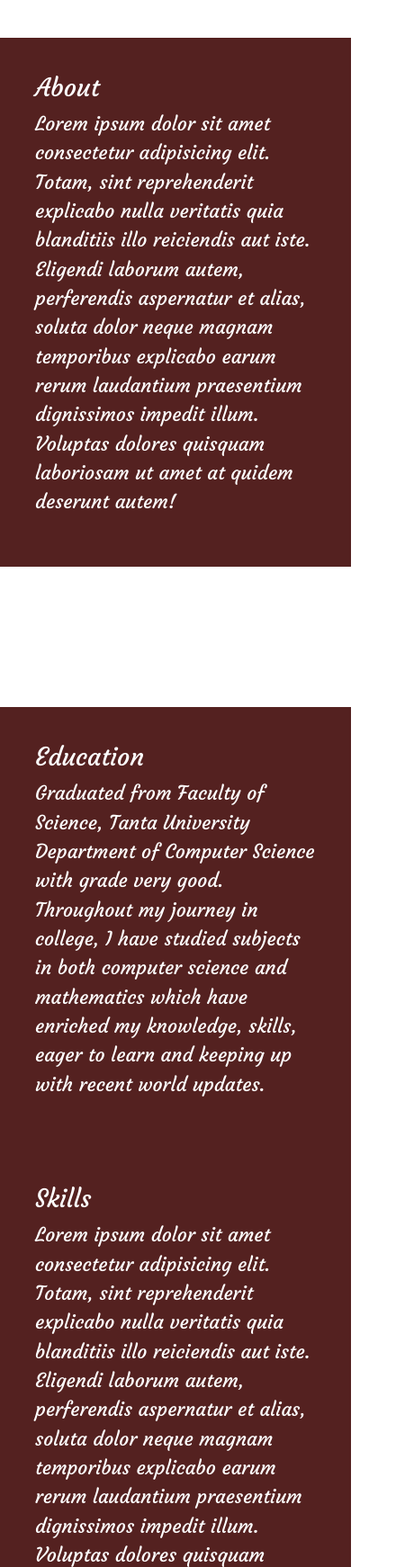
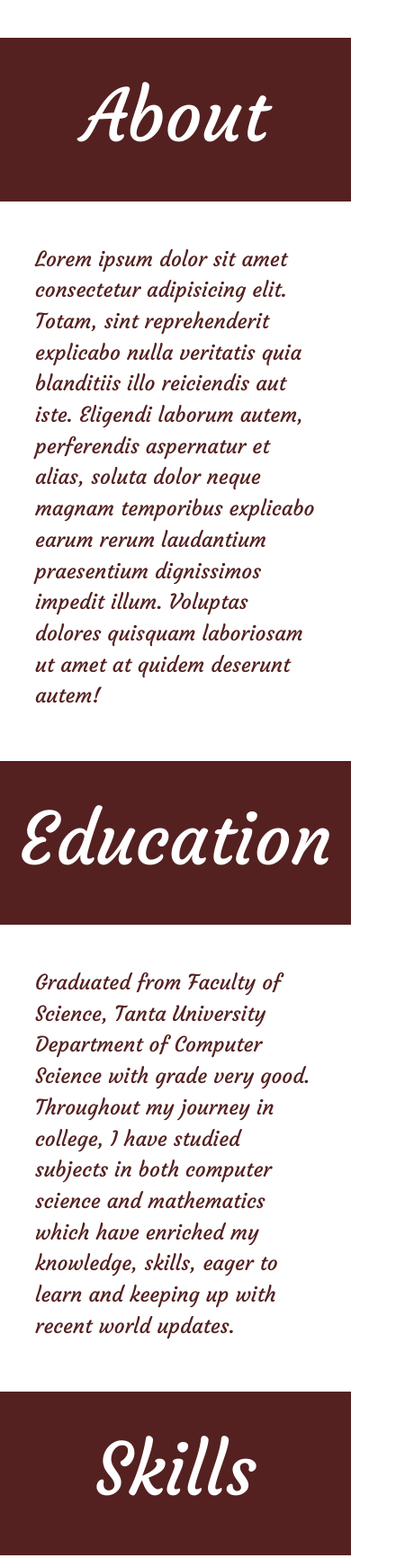
Before and after one commit to EbraheemTammam/Portfolio, a plain HTML site: page index.html in a window 390 px wide. Shown: the part 1060-2802 px from the top of the page at 90% size, 440 px wide, since content can reach past the window. Drawn offline with Linux system fonts and the light colour scheme.

Commit message:
main styles

```diff
--- a/index.html
+++ b/index.html
@@ -58,52 +58,11 @@
         </header>
         <main class="m-0">
             <section id="about" class="d-flex m-0">
-                <div class="first-element background-color-main">
+                <div class="first-element background-color-main  d-flex align-items-center justify-content-center">
                     <h1 class="color-white">About</h1>
-                    <p class="color-white mt-2 mt-lg-4 fs-4">
-                        Lorem ipsum dolor sit amet consectetur adipisicing elit. Totam,
-                        sint reprehenderit explicabo nulla veritatis quia blanditiis illo
-                        reiciendis aut iste. Eligendi laborum autem, perferendis aspernatur
-                        et alias, soluta dolor neque magnam temporibus explicabo earum
-                        rerum laudantium praesentium dignissimos impedit illum. Voluptas
-                        dolores quisquam laboriosam ut amet at quidem deserunt autem!
-                    </p>
                 </div>
-                <div class="second-element"></div>
-            </section>
-            <section id="education" class="d-flex m-0">
-                <div class="first-element"></div>
-                <div class="second-element background-color-main">
-                    <h1 class="color-white">Education</h1>
-                    <p class="color-white mt-2 mt-lg-4 fs-4">
-                        Graduated from Faculty of Science, Tanta University
-                        Department of Computer Science with grade very good.
-                        Throughout my journey in college, I have studied
-                        subjects in both computer science and mathematics
-                        which have enriched my knowledge, skills, eager to
-                        learn and keeping up with recent world updates.
-                    </p>
-                </div>
-            </section>
-            <section id="skills" class="d-flex m-0">
-                <div class="first-element background-color-main">
-                    <h1 class="color-white">Skills</h1>
-                    <p class="color-white mt-2 mt-lg-4 fs-4">
-                        Lorem ipsum dolor sit amet consectetur adipisicing elit. Totam,
-                        sint reprehenderit explicabo nulla veritatis quia blanditiis illo
-                        reiciendis aut iste. Eligendi laborum autem, perferendis aspernatur
-                        et alias, soluta dolor neque magnam temporibus explicabo earum
-                        rerum laudantium praesentium dignissimos impedit illum. Voluptas
-                        dolores quisquam laboriosam ut amet at quidem deserunt autem!
-                    </p>
-                </div>
-                <div class="second-element"></div>
-            </section>
-            <section id="participations" class="d-flex m-0">
-                <div class="first-element"></div>
-                <div class="second-element background-color-main">
-                    <h1 class="color-white">Participations</h1>
-                    <p class="color-white mt-2 mt-lg-4 fs-4">
+                <div class="second-element d-flex align-items-center justify-content-center">
+                    <p class="color-main mt-2 mt-lg-4 fs-3">
                         Lorem ipsum dolor sit amet consectetur adipisicing elit. Totam,
                         sint reprehenderit explicabo nulla veritatis quia blanditiis illo
                         reiciendis aut iste. Eligendi laborum autem, perferendis aspernatur
@@ -113,10 +72,27 @@
                     </p>
                 </div>
             </section>
-            <section id="projects" class="d-flex m-0">
-                <div class="first-element background-color-main">
-                    <h1 class="color-white">Projects</h1>
-                    <p class="color-white mt-lg-4 fs-4">
+            <section id="education" class="d-flex m-0">
+                <div class="first-element d-flex align-items-center justify-content-center">
+                    <p class="color-main mt-2 mt-lg-4 fs-3">
+                        Graduated from Faculty of Science, Tanta University
+                        Department of Computer Science with grade very good.
+                        Throughout my journey in college, I have studied
+                        subjects in both computer science and mathematics
+                        which have enriched my knowledge, skills, eager to
+                        learn and keeping up with recent world updates.
+                    </p>
+                </div>
+                <div class="second-element background-color-main d-flex align-items-center justify-content-center">
+                    <h1 class="color-white justify-content-center">Education</h1>
+                </div>
+            </section>
+            <section id="skills" class="d-flex m-0">
+                <div class="first-element background-color-main d-flex align-items-center justify-content-center">
+                    <h1 class="color-white">Skills</h1>
+                </div>
+                <div class="second-element d-flex align-items-center justify-content-center">
+                    <p class="color-main mt-2 mt-lg-4 fs-3">
                         Lorem ipsum dolor sit amet consectetur adipisicing elit. Totam,
                         sint reprehenderit explicabo nulla veritatis quia blanditiis illo
                         reiciendis aut iste. Eligendi laborum autem, perferendis aspernatur
@@ -125,7 +101,36 @@
                         dolores quisquam laboriosam ut amet at quidem deserunt autem!
                     </p>
                 </div>
-                <div class="second-element"></div>
+            </section>
+            <section id="participations" class="d-flex m-0">
+                <div class="first-element d-flex align-items-center justify-content-center">
+                    <p class="color-main mt-2 mt-lg-4 fs-3">
+                        Lorem ipsum dolor sit amet consectetur adipisicing elit. Totam,
+                        sint reprehenderit explicabo nulla veritatis quia blanditiis illo
+                        reiciendis aut iste. Eligendi laborum autem, perferendis aspernatur
+                        et alias, soluta dolor neque magnam temporibus explicabo earum
+                        rerum laudantium praesentium dignissimos impedit illum. Voluptas
+                        dolores quisquam laboriosam ut amet at quidem deserunt autem!
+                    </p>
+                </div>
+                <div class="second-element background-color-main d-flex align-items-center justify-content-center">
+                    <h1 class="color-white">Participations</h1>
+                </div>
+            </section>
+            <section id="projects" class="d-flex m-0">
+                <div class="first-element background-color-main d-flex align-items-center justify-content-center">
+                    <h1 class="color-white">Projects</h1>
+                </div>
+                <div class="second-element d-flex align-items-center justify-content-center">
+                    <p class="color-main mt-lg-4 fs-3">
+                        Lorem ipsum dolor sit amet consectetur adipisicing elit. Totam,
+                        sint reprehenderit explicabo nulla veritatis quia blanditiis illo
+                        reiciendis aut iste. Eligendi laborum autem, perferendis aspernatur
+                        et alias, soluta dolor neque magnam temporibus explicabo earum
+                        rerum laudantium praesentium dignissimos impedit illum. Voluptas
+                        dolores quisquam laboriosam ut amet at quidem deserunt autem!
+                    </p>
+                </div>
             </section>
             <footer id="footer">
                 <section id="contact-me"></section>
--- a/main.css
+++ b/main.css
@@ -1,13 +1,14 @@
 /* Start Main */
-
 main {
     order: 2;
 }
-
+/* Start Section */
 main section {
     margin-right: 0 !important;
 }
-
+main section div h1 {
+    font-size: 5rem;
+}
 .first-element {
     padding: 10% !important;
     width: 48.1% !important;
@@ -16,6 +17,8 @@ main section {
     padding: 10% !important;
     width: 51.9% !important;
 }
+/* End Section */
+/* End Main */
 /* Med Screen */
 @media (max-width: 1080px) {
 }
@@ -30,4 +33,10 @@ main section {
     .second-element {
         width: 100% !important;
     }
+    #education {
+        flex-direction: column-reverse;
+    }
+    #participations {
+        flex-direction: column-reverse;
+    }
 }
```
